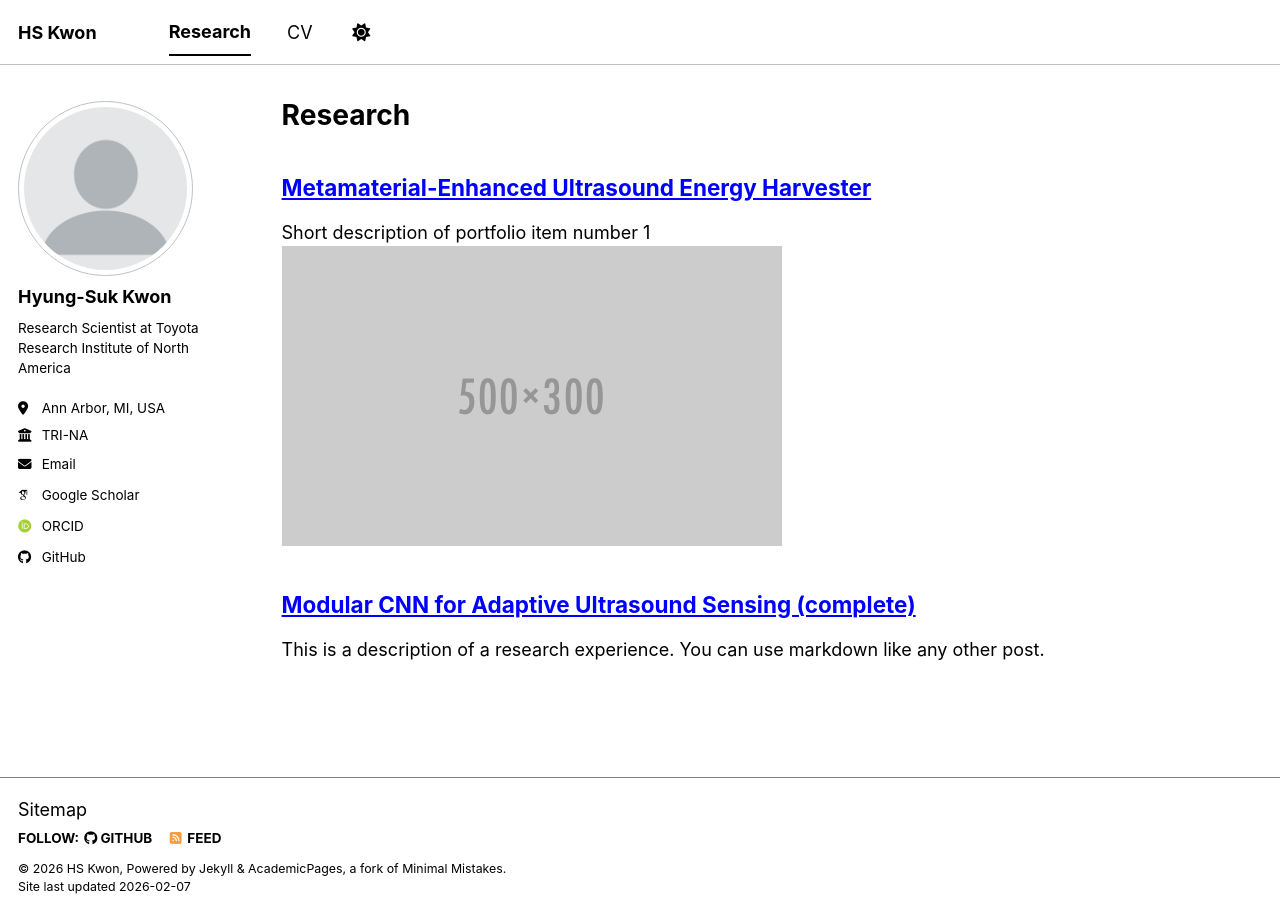
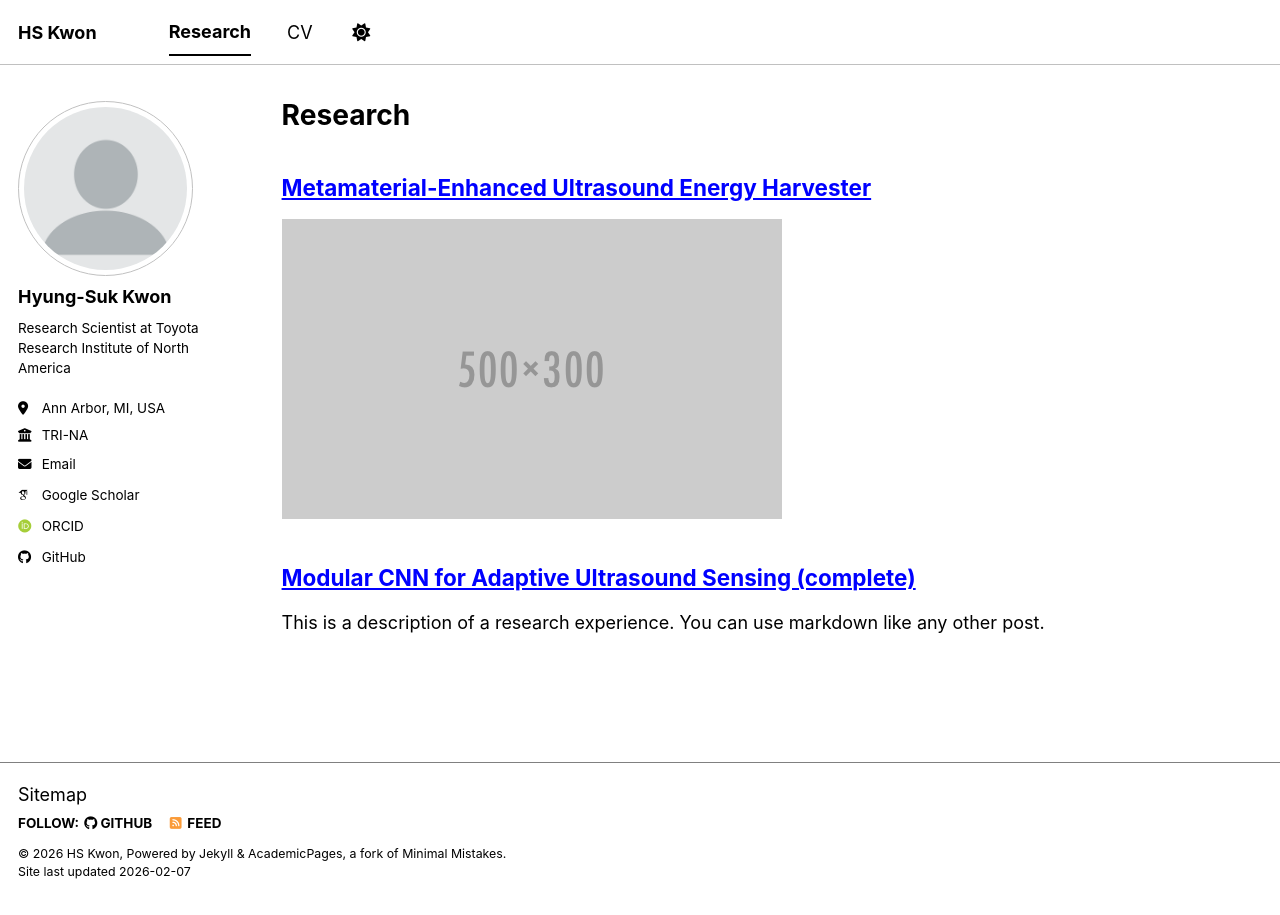
Before and after one commit to Kwon-HyungSuk/kwon-hyungsuk.github.io, a Jekyll site: the page built from _pages/research.html, in a window 1280 px wide. Built offline with Jekyll 4.4.1, drawn with Linux system fonts in a browser that asks for light colours; some web fonts are replaced; a script bundle is joined from its source files by our own code; library files that are not in the unit come from our copies.

Commit message:
Update 2024-2025_Wireless_Energy_Transfer_in_Water.md

```diff
--- a/_research/2024-2025_Wireless_Energy_Transfer_in_Water.md
+++ b/_research/2024-2025_Wireless_Energy_Transfer_in_Water.md
@@ -1,7 +1,7 @@
 ---
 title: "Metamaterial-Enhanced Ultrasound Energy Harvester"
-excerpt: "Short description of portfolio item number 1<br/><img src='/images/500x300.png'>"
 collection: research
+excerpt: "<img src='/images/500x300.png'>"
 # header:
 #   teaser: /images/research/Meta-UEH.png
 #   image: /images/research/Meta-UEH.png
```
